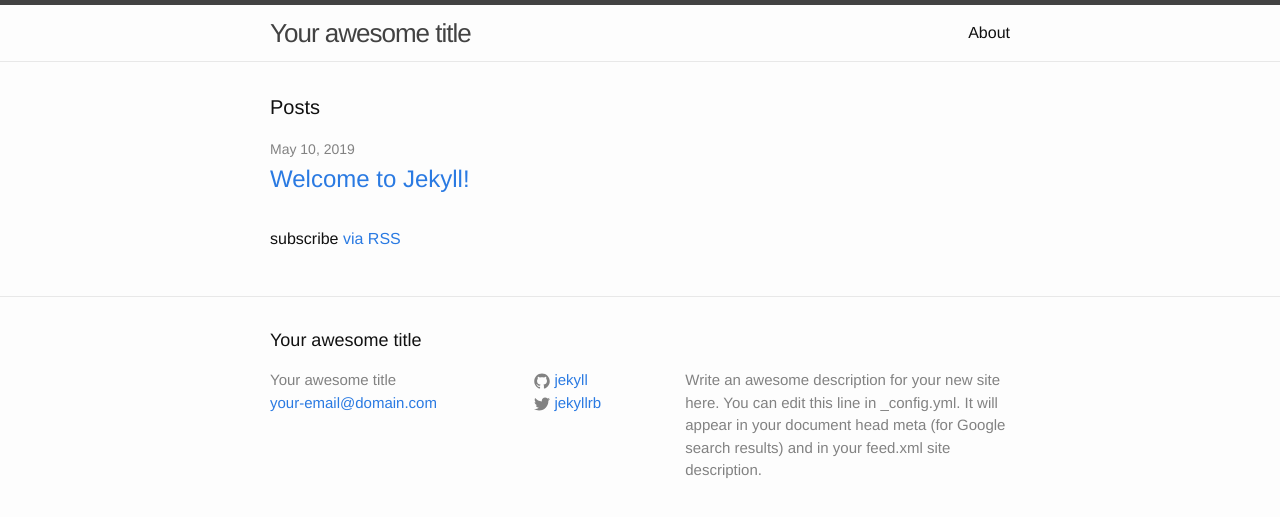
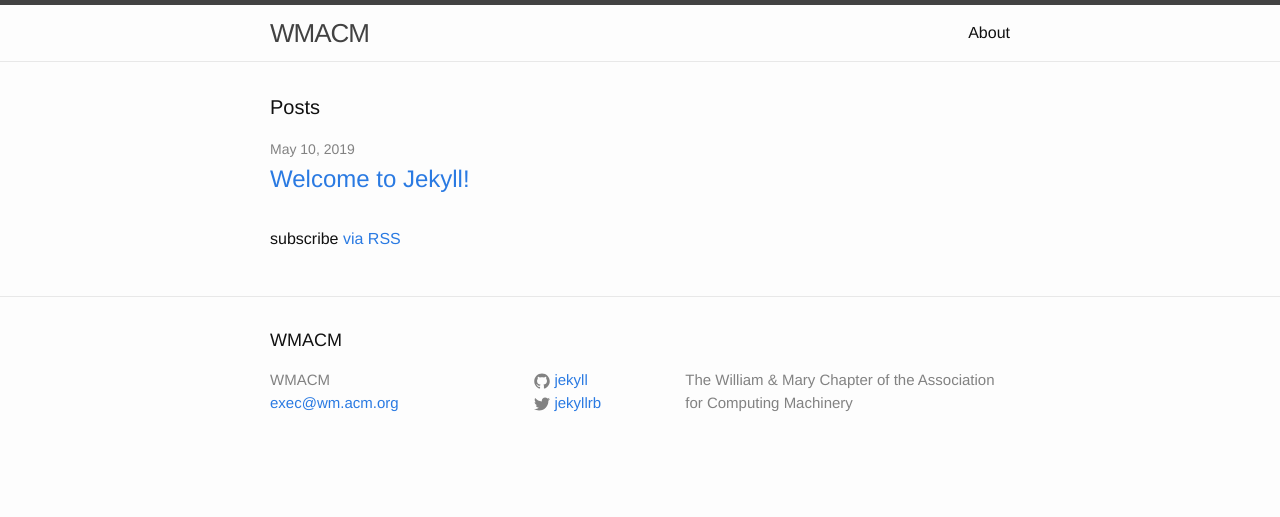
Before and after one commit to ACMWM/acmwm.github.io, a Jekyll site: the page built from index.html, in a window 1280 px wide. Shown: the top 517 px of the page. Built offline with Jekyll 4.4.1, drawn with Linux system fonts in a browser that asks for light colours.

Commit message:
_config: Set title, email, and description

```diff
--- a/_config.yml
+++ b/_config.yml
@@ -6,14 +6,14 @@
 # 'jekyll serve'. If you change this file, please restart the server process.
 
 # Site settings
-title: Your awesome title
-email: your-email@domain.com
+title: WMACM
+email: exec@wm.acm.org
 description: > # this means to ignore newlines until "baseurl:"
-  Write an awesome description for your new site here. You can edit this
-  line in _config.yml. It will appear in your document head meta (for
-  Google search results) and in your feed.xml site description.
+    The William & Mary Chapter of the Association for Computing Machinery
+
 baseurl: "" # the subpath of your site, e.g. /blog
 url: "http://yourdomain.com" # the base hostname & protocol for your site
+
 twitter_username: jekyllrb
 github_username:  jekyll
 
```
